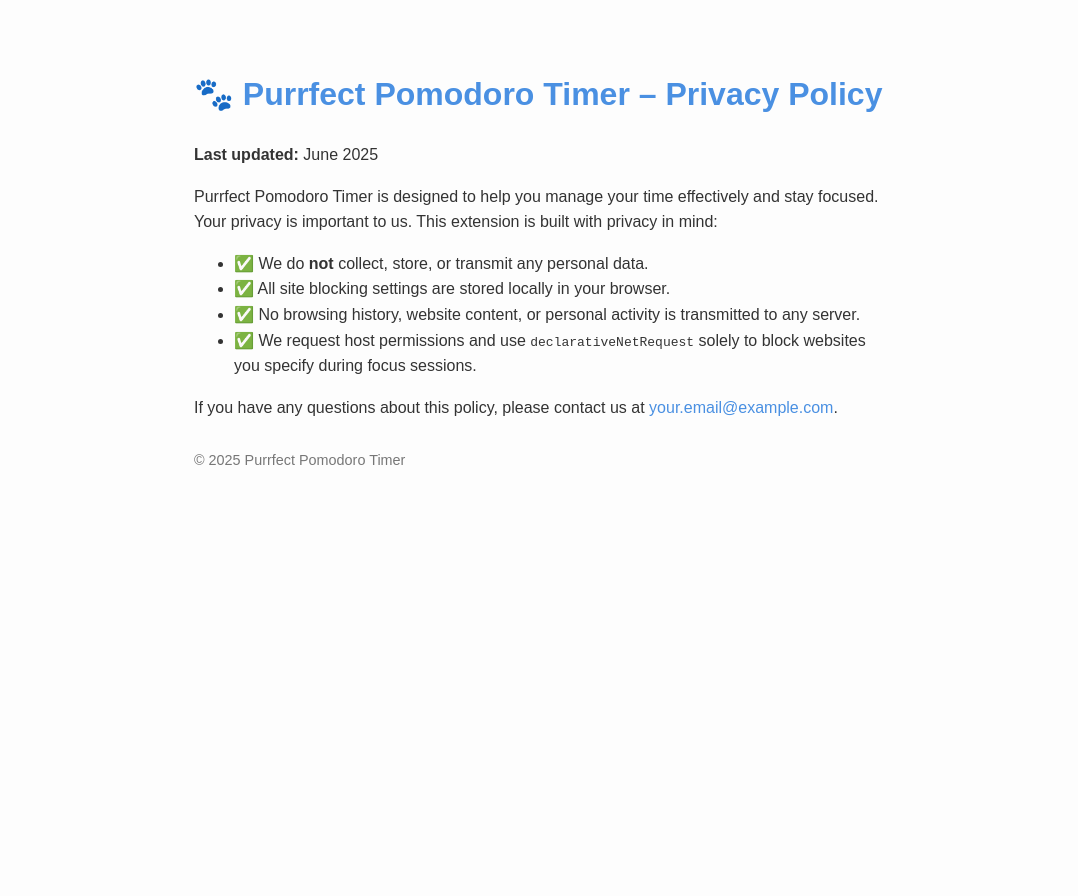
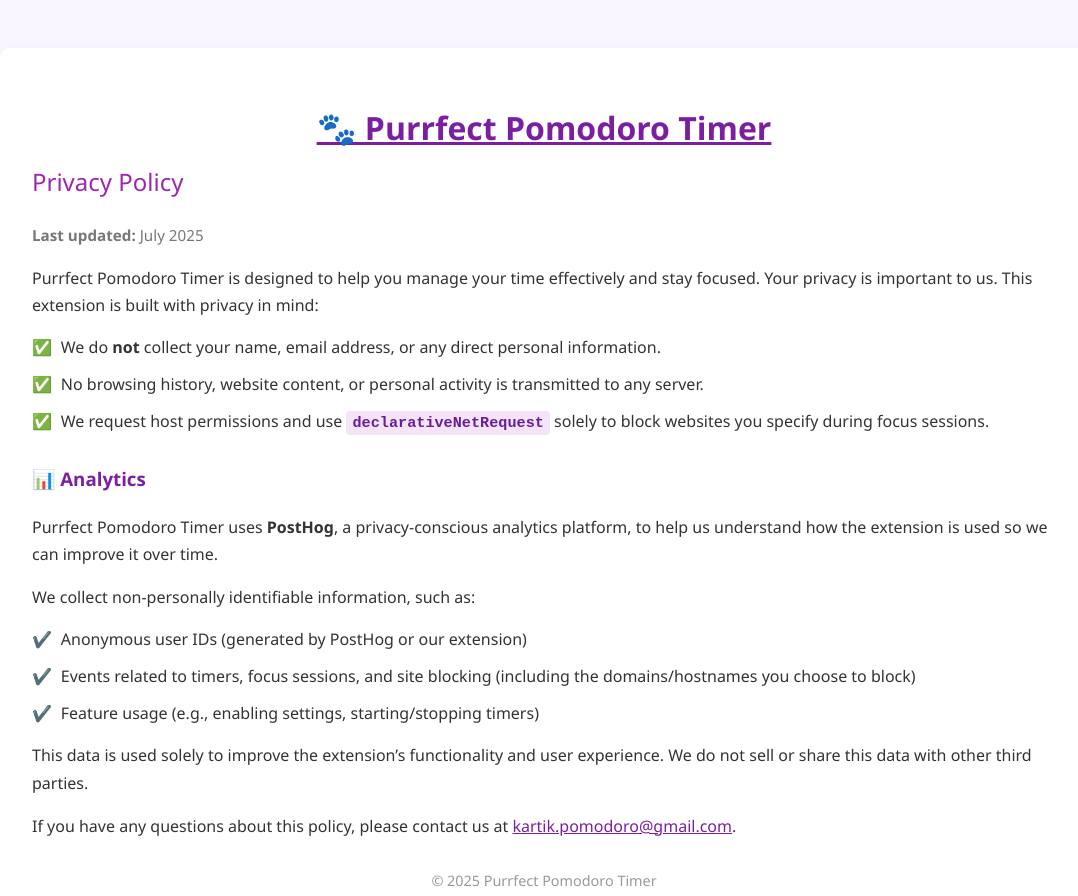
Before and after one commit to kartikth40/purrfect-pomodoro-privacy, a plain HTML site: page index.html in a window 1280 px wide. Shown: the top 896 px of the page, without its empty margins (96-1174 px from the left). Before the commit the page ends 800 px from the top, so only its background shows below. Drawn offline with Linux system fonts and the light colour scheme.

Commit message:
updated page

```diff
--- a/index.html
+++ b/index.html
@@ -4,26 +4,43 @@
   <meta charset="UTF-8" />
   <meta name="viewport" content="width=device-width, initial-scale=1.0" />
   <title>Purrfect Pomodoro Timer – Privacy Policy</title>
-  <link rel="stylesheet" href="/style.css">
+  <link rel="stylesheet" href="./style.css">
 </head>
 <body>
-  <h1>🐾 Purrfect Pomodoro Timer – Privacy Policy</h1>
+  <div class="container">
+    <header>
+      <a target="_blank" href="https://chromewebstore.google.com/detail/purrfect-pomodoro-timer-p/aobapnhgpjlldncjopmbbfeoomombhel?hl=en-GB"><h1>🐾 Purrfect Pomodoro Timer</h1></a>
+      <h2>Privacy Policy</h2>
+      <p class="last-updated"><strong>Last updated:</strong> July 2025</p>
+    </header>
 
-  <p><strong>Last updated:</strong> June 2025</p>
+    <main>
+      <p>Purrfect Pomodoro Timer is designed to help you manage your time effectively and stay focused. Your privacy is important to us. This extension is built with privacy in mind:</p>
 
-  <p>Purrfect Pomodoro Timer is designed to help you manage your time effectively and stay focused. Your privacy is important to us. This extension is built with privacy in mind:</p>
+      <ul class="checklist">
+        <li>We do <strong>not</strong> collect your name, email address, or any direct personal information.</li>
+        <li>No browsing history, website content, or personal activity is transmitted to any server.</li>
+        <li>We request host permissions and use <code>declarativeNetRequest</code> solely to block websites you specify during focus sessions.</li>
+      </ul>
 
-  <ul>
-    <li>✅ We do <strong>not</strong> collect, store, or transmit any personal data.</li>
-    <li>✅ All site blocking settings are stored locally in your browser.</li>
-    <li>✅ No browsing history, website content, or personal activity is transmitted to any server.</li>
-    <li>✅ We request host permissions and use <code>declarativeNetRequest</code> solely to block websites you specify during focus sessions.</li>
-  </ul>
+      <h3>📊 Analytics</h3>
+      <p>Purrfect Pomodoro Timer uses <strong>PostHog</strong>, a privacy-conscious analytics platform, to help us understand how the extension is used so we can improve it over time.</p>
 
-  <p>If you have any questions about this policy, please contact us at <a href="mailto:your.email@example.com">your.email@example.com</a>.</p>
+      <p>We collect non-personally identifiable information, such as:</p>
+      <ul>
+        <li>Anonymous user IDs (generated by PostHog or our extension)</li>
+        <li>Events related to timers, focus sessions, and site blocking (including the domains/hostnames you choose to block)</li>
+        <li>Feature usage (e.g., enabling settings, starting/stopping timers)</li>
+      </ul>
 
-  <footer>
-    <p>© 2025 Purrfect Pomodoro Timer</p>
-  </footer>
+      <p>This data is used solely to improve the extension’s functionality and user experience. We do not sell or share this data with other third parties.</p>
+
+      <p>If you have any questions about this policy, please contact us at <a href="mailto:kartik.pomodoro@gmail.com">kartik.pomodoro@gmail.com</a>.</p>
+    </main>
+
+    <footer>
+      © 2025 Purrfect Pomodoro Timer
+    </footer>
+  </div>
 </body>
 </html>
--- a/style.css
+++ b/style.css
@@ -1,24 +1,94 @@
 body {
-      font-family: sans-serif;
-      line-height: 1.6;
-      max-width: 700px;
-      margin: 2em auto;
-      padding: 1em;
-      background: #fdfdfd;
+  font-family: "Segoe UI", Tahoma, Geneva, Verdana, sans-serif;
+  line-height: 1.7;
+  background: #faf6ff;
   color: #333;
+  margin: 0;
+  padding: 0;
 }
-    h1 {
-      color: #4a90e2;
+
+.container {
+  max-width: 80vw;
+  margin: 3em auto;
+  padding: 2em;
+  background: #fff;
+  border-radius: 10px;
+  box-shadow: 0 8px 20px rgba(123, 31, 162, 0.1);
 }
+
+header h1 {
+  text-align: center;
+  color: #7b1fa2;
+  margin-bottom: 0.2em;
+}
+
+header h2 {
+  color: #9c27b0;
+  font-weight: normal;
+  margin-top: 0;
+}
+
+.last-updated {
+  font-size: 0.95em;
+  color: #777;
+}
+
+h3 {
+  color: #7b1fa2;
+  margin-top: 1.5em;
+}
+
 footer {
   margin-top: 2em;
   font-size: 0.9em;
-      color: #777;
+  text-align: center;
+  color: #999;
 }
+
+
+ul {
+  list-style: none;
+  padding-left: 0;
+  margin-left: 0;
+}
+
+ul li {
+  position: relative;
+  padding-left: 1.8em;
+  margin-bottom: 0.7em;
+  line-height: 1.6;
+}
+
+ul li::before {
+  content: "✔️";
+  position: absolute;
+  left: 0;
+  color: #7b1fa2;
+  font-size: 1em;
+}
+
+.checklist li::before {
+  content: "✅";
+}
+
+code {
+  background: #f3e5f5;
+  color: #6a1b9a;
+  padding: 0.2em 0.4em;
+  border-radius: 4px;
+  font-size: 0.95em;
+  font-weight: bold;
+  font-family: monospace, Courier;
+}
+
 a {
-      color: #4a90e2;
-      text-decoration: none;
+  color: #7b1fa2;
+  font-weight: 500;
+  text-decoration: underline;
+  transition: color 0.2s ease;
 }
+
 a:hover {
-      text-decoration: underline;
+  color: #4a148c;
+  text-decoration: underline solid;
 }
```
Lines whose indentation alone changed are shown as unchanged.
